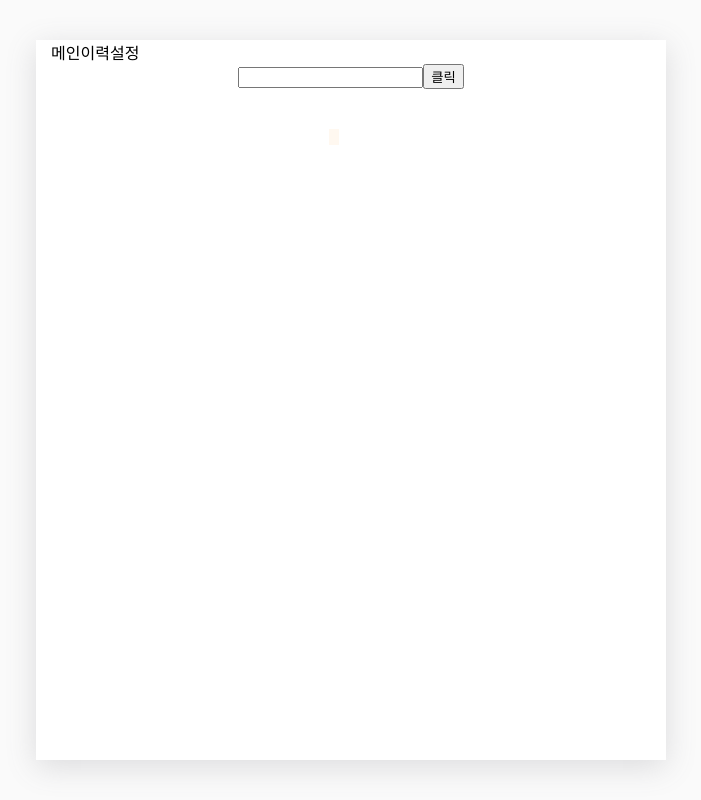
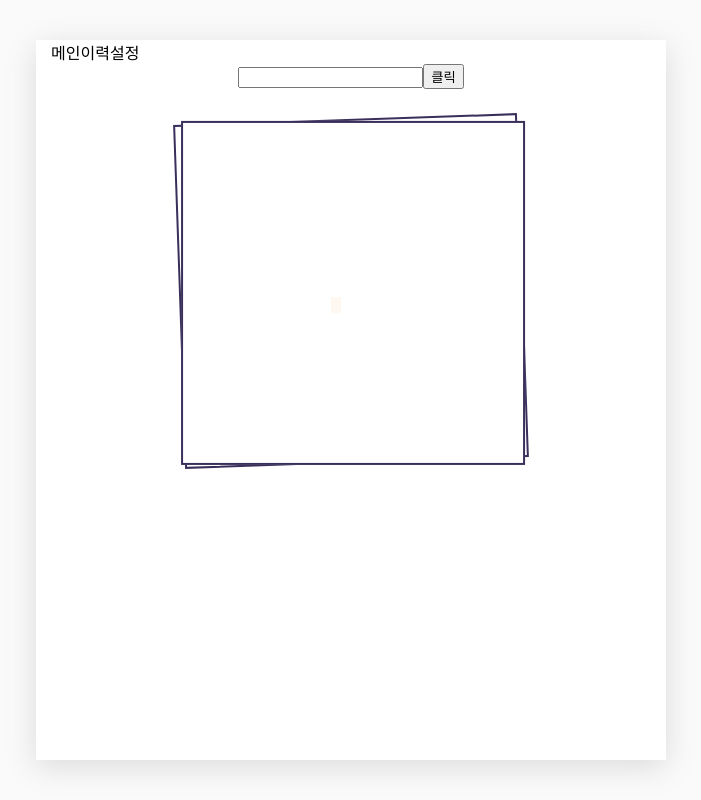
Before and after one commit to 938938/yesorno2024, a Next.js app: page / in a window 1280 px wide. Shown: the whole page, without its empty margins (289-990 px from the left). Built offline with nearby package versions, Linux system fonts and the light colour scheme.

Commit message:
[STYLE] 답변칸 스타일 적용

```diff
--- a/src/components/Question/AnswerContainer.tsx
+++ b/src/components/Question/AnswerContainer.tsx
@@ -3,6 +3,8 @@
 import useQuestionStore from '@/store/store';
 import Image from 'next/image';
 import Loading from '../common/Loading';
+import styled from 'styled-components';
+import { DARK, WHITE } from '@/global/globalColor';
 
 const AnswerContainer = () => {
   const question = useQuestionStore((state) => state.question);
@@ -12,8 +14,8 @@ const AnswerContainer = () => {
     <div>
       <p>{question}</p>
       <p>{answer.answer}</p>
-      <div>
-        <div>
+      <BackPaper>
+        <FrontPaper>
           {loading ? (
             <Loading />
           ) : (
@@ -25,10 +27,36 @@ const AnswerContainer = () => {
               unoptimized={true}
             />
           )}
-        </div>
-      </div>
+        </FrontPaper>
+      </BackPaper>
     </div>
   );
 };
 
 export default AnswerContainer;
+
+const BackPaper = styled.div`
+  position: relative;
+  width: 300px;
+  max-width: 600px;
+  height: 300px;
+  max-height: 700px;
+  padding: 20px;
+  border: 2px solid ${DARK};
+  transform: rotate(-2deg);
+  transition: all 1s;
+  margin-top: 30px;
+`;
+
+const FrontPaper = styled(BackPaper)`
+  position: absolute;
+  top: 0;
+  left: 0;
+  background-color: ${WHITE};
+  margin-top: 0;
+  transform: rotate(2deg);
+  transition: all 1s;
+  display: flex;
+  justify-content: center;
+  align-items: center;
+`;
```
Also changed, not shown: src/components/Question/AnswerContainer.module.css (+0 -16 lines).
